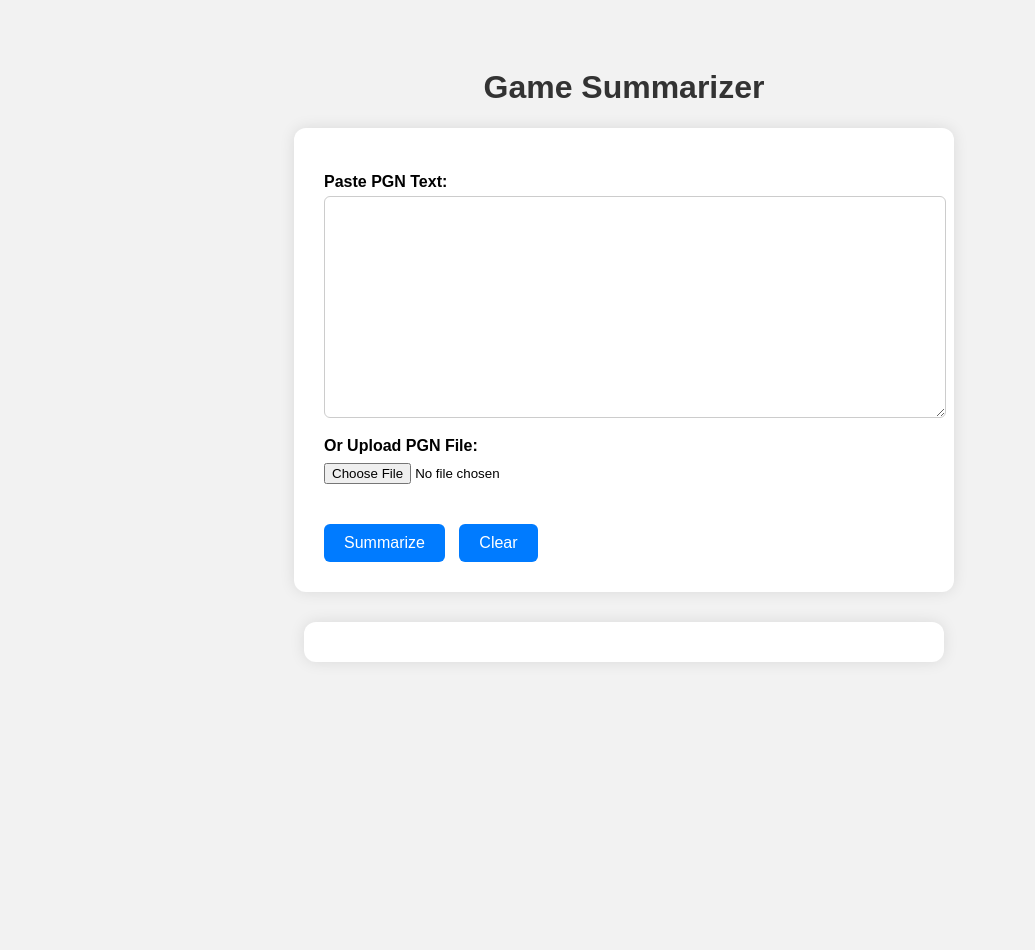
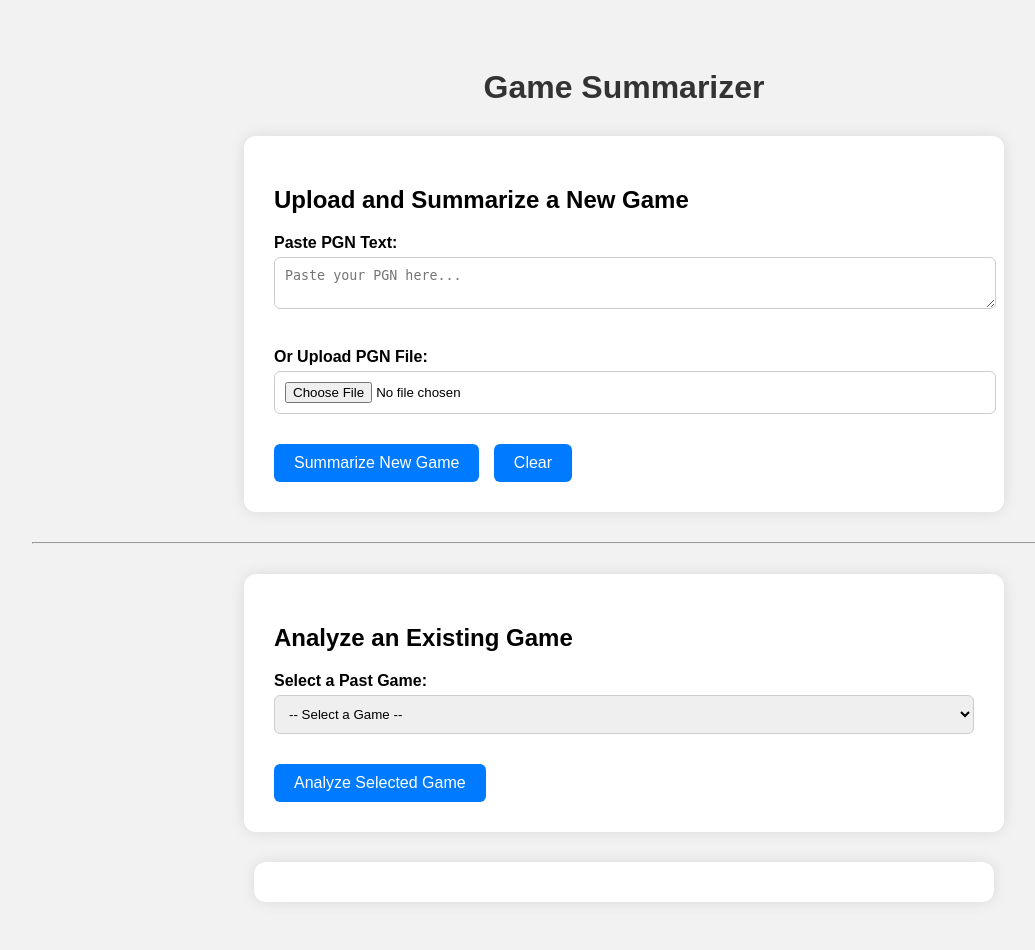
Before and after one commit to ruths2318/CHESS_UNFOLDED, a Django app: page /game_summarizer/ in a window 1280 px wide. Shown: the whole page, without its empty margins (16-1051 px from the left). Before the commit the page ends 662 px from the top, so only its background shows below. Run offline with Django 5.2, Linux system fonts and the light colour scheme; data comes from the database, SQL or seed files in the repository.

Commit message:
updated requirements.txt

```diff
--- a/game_summarizer/templates/index.html
+++ b/game_summarizer/templates/index.html
@@ -14,12 +14,12 @@
             color: #333;
         }
 
-        form {
+        section {
             background-color: #fff;
             padding: 30px;
             border-radius: 12px;
-            max-width: 600px;
-            margin: auto;
+            max-width: 700px;
+            margin: 30px auto;
             box-shadow: 0 0 15px rgba(0,0,0,0.1);
         }
 
@@ -29,18 +29,14 @@
             margin-top: 15px;
         }
 
-        textarea {
+        textarea, select, input[type="file"] {
             width: 100%;
-            height: 200px;
+            margin-top: 5px;
             padding: 10px;
-            margin-top: 5px;
             border-radius: 6px;
             border: 1px solid #ccc;
             resize: vertical;
-        }
-
-        input[type="file"] {
-            margin-top: 8px;
+            margin-bottom: 20px;
         }
 
         button {
@@ -51,8 +47,8 @@
             border-radius: 6px;
             font-size: 16px;
             cursor: pointer;
-            margin-top: 20px;
             margin-right: 10px;
+            margin-top: 10px;
         }
 
         button:hover {
@@ -77,16 +73,64 @@
 
         #summaryOutput {
             background-color: #fff;
-            max-width: 600px;
+            max-width: 700px;
             margin: 30px auto 0;
             padding: 20px;
             border-radius: 12px;
             box-shadow: 0 0 15px rgba(0,0,0,0.1);
-
             white-space: pre-wrap;
         }
     </style>
+</head>
+<body>
 
+<h1>Game Summarizer</h1>
+
+<!-- 1️⃣ Upload New PGN Section -->
+<section>
+    <h2>Upload and Summarize a New Game</h2>
+    <form id="pgnForm" onsubmit="handleSubmit(event)">
+        {% csrf_token %}
+        <label for="pgn_text">Paste PGN Text:</label>
+        <textarea name="pgn_text" id="pgn_text" placeholder="Paste your PGN here..."></textarea>
+
+        <label for="pgn_file">Or Upload PGN File:</label>
+        <input type="file" name="pgn_file" id="pgn_file" accept=".pgn"/>
+
+        <div>
+            <button type="submit">Summarize New Game</button>
+            <button type="button" onclick="handleRefresh()">Clear</button>
+        </div>
+    </form>
+</section>
+
+<hr>
+
+<!-- 2️⃣ Analyze Existing Games Section -->
+<section>
+    <h2>Analyze an Existing Game</h2>
+
+    {% if games %}
+    <label for="existingGame">Select a Past Game:</label>
+    <select id="existingGame">
+        <option value="">-- Select a Game --</option>
+        {% for game in games %}
+            <option value="{{ game.id }}">
+                {{ game.date }} | {{ game.player_1 }} vs {{ game.player_2 }} ({{ game.result }})
+            </option>
+        {% endfor %}
+    </select>
+    <button onclick="analyzeSelectedGame()">Analyze Selected Game</button>
+    {% else %}
+    <p>No past games found.</p>
+    {% endif %}
+</section>
+
+<div id="loadingSpinner"></div>
+
+<div id="summaryOutput"></div>
+
+<!-- JavaScript -->
 <script>
 async function handleSubmit(event) {
     event.preventDefault();
@@ -103,18 +147,9 @@
             method: "POST",
             body: formData
         });
-
         const data = await response.json();
         if (response.ok) {
-                    outputDiv.innerHTML = data.summary;
-                    if (data.image_url) {
-                        const img = document.createElement("img");
-                        img.src = data.image_url;
-                        img.alt = "Time Analysis Plot";
-                        img.style.marginTop = "20px";
-                        img.style.maxWidth = "100%";
-                        outputDiv.appendChild(img);
-                    }
+            showSummary(data);
         } else {
             outputDiv.innerText = data.error || "Something went wrong.";
         }
@@ -125,31 +160,51 @@
     }
 }
 
+async function analyzeSelectedGame() {
+    const select = document.getElementById('existingGame');
+    const gameId = select.value;
+
+    if (!gameId) {
+        alert("Please select a game!");
+        return;
+    }
+
+    const spinner = document.getElementById('loadingSpinner');
+    const outputDiv = document.getElementById('summaryOutput');
+    spinner.style.display = 'block';
+    outputDiv.innerText = '';
+
+    try {
+        const response = await fetch(`/game_summarizer/analyze_existing/${gameId}/`);
+        const data = await response.json();
+        if (response.ok) {
+            showSummary(data);
+        } else {
+            outputDiv.innerText = data.error || "Something went wrong.";
+        }
+    } catch (err) {
+        outputDiv.innerText = "Error fetching existing game.";
+    } finally {
+        spinner.style.display = 'none';
+    }
+}
+
+function showSummary(data) {
+    const outputDiv = document.getElementById('summaryOutput');
+    outputDiv.innerHTML = data.summary;
+    if (data.image_url) {
+        outputDiv.innerHTML += `
+            <h3 style="margin-top: 30px;">⏱ Time Analysis Plot</h3>
+            <img src="${data.image_url}" alt="Time Analysis Plot" style="max-width: 100%; margin-top: 10px;" />
+        `;
+    }
+}
+
 function handleRefresh() {
     document.getElementById('pgnForm').reset();
     document.getElementById('summaryOutput').innerText = '';
 }
 </script>
-</head>
-<body>
-    <h1>Game Summarizer</h1>
 
-    <form id="pgnForm" onsubmit="handleSubmit(event)">
-        {% csrf_token %}
-        <label for="pgn_text">Paste PGN Text:</label>
-        <textarea name="pgn_text" id="pgn_text"></textarea>
-
-        <label for="pgn_file">Or Upload PGN File:</label>
-        <input type="file" name="pgn_file" id="pgn_file" accept=".pgn"/>
-
-        <div style="margin-top: 20px;">
-            <button type="submit">Summarize</button>
-            <button type="button" onclick="handleRefresh()">Clear</button>
-        </div>
-    </form>
-
-    <div id="loadingSpinner"></div>
-
-    <div id="summaryOutput"></div>
 </body>
 </html>
--- a/game_summarizer/urls.py
+++ b/game_summarizer/urls.py
@@ -5,4 +5,5 @@ from . import views
 urlpatterns = [
     path("", views.index, name="index"),
     path('summarize/', views.summarize, name='summarize'),
+    path('analyze_existing/<int:game_id>/', views.analyze_existing_game, name='analyze_existing'),
 ]
--- a/game_summarizer/views.py
+++ b/game_summarizer/views.py
@@ -1,4 +1,4 @@
-from django.shortcuts import render
+from django.shortcuts import render,get_object_or_404
 
 # Create your views here.
 from django.http import JsonResponse
@@ -8,7 +8,9 @@ from game_analyzer import summarizer
 
 
 def index(request):
-    return render(request, 'index.html')
+    games = Game.objects.all().order_by('-date')  # Show recent first
+    return render(request, 'index.html', {"games": games})
+    #return render(request, 'index.html')
 
 def summarize(request):
     if request.method == 'POST':
@@ -42,3 +44,15 @@ def summarize(request):
         return JsonResponse({'summary': response_text,
                              "image_url":'time_plot.png'})
     return JsonResponse({'error': 'Invalid request method.'}, status=405)
+
+
+def analyze_existing_game(request, game_id):
+    if request.method == 'GET':
+        game = get_object_or_404(Game, id=game_id)
+
+        response_text, objects = summarizer.get_summary(game.pgn_text)
+
+        return JsonResponse({
+            'summary': response_text,
+            'image_url': 'time_plot.png'
+        })
```
Lines whose indentation alone changed are shown as unchanged.
